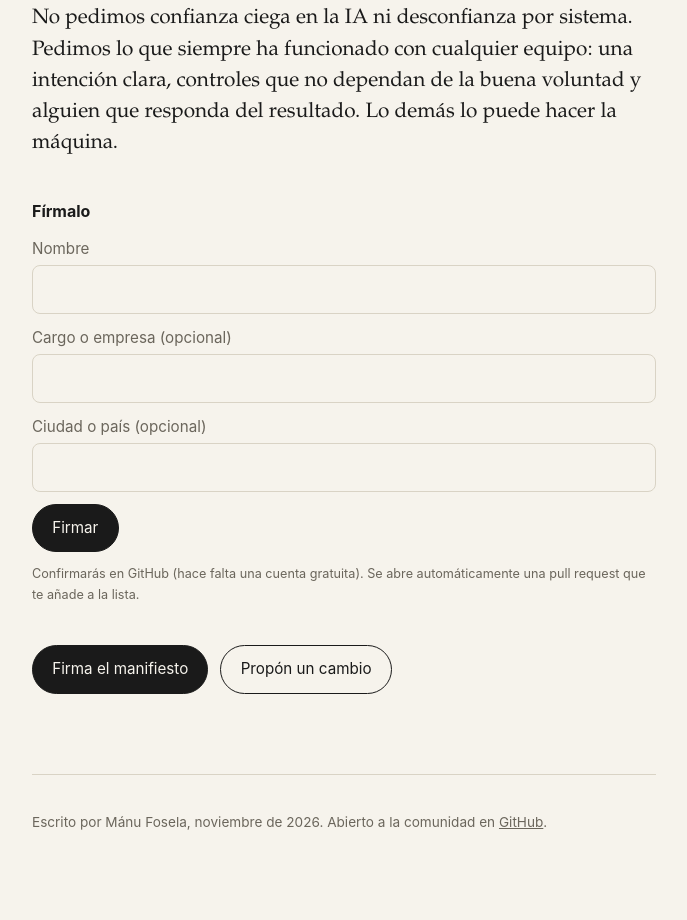
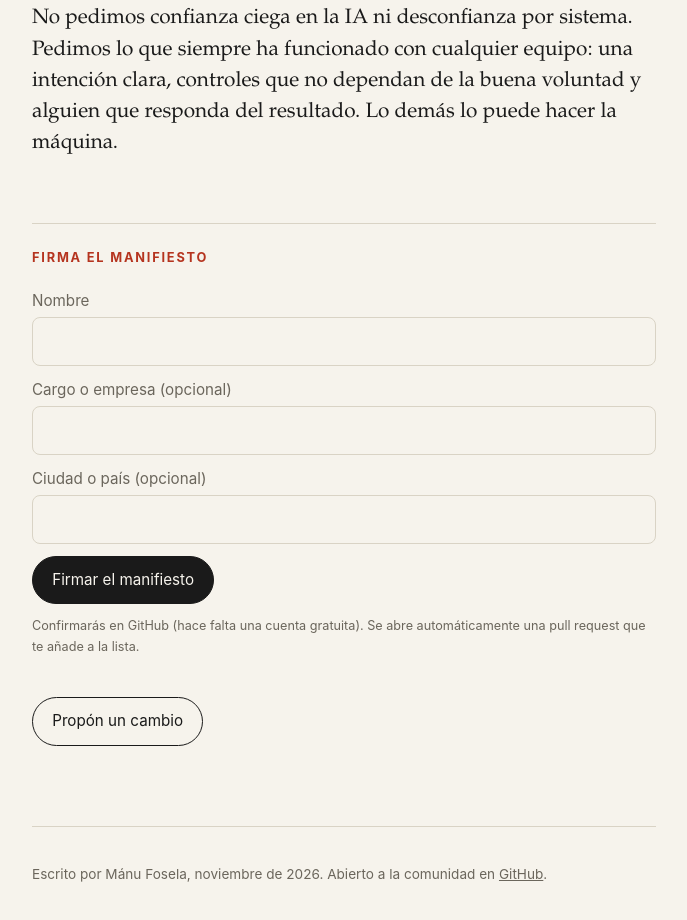
Before and after one commit to jorgecasar/theunread, a plain HTML site: page es/index.html in a window 1280 px wide. Shown: the part 2974-3894 px from the top of the page, without its empty margins (296-983 px from the left). Before the commit the page ends 3870 px from the top, so only its background shows below. Drawn offline with Linux system fonts and the light colour scheme.

Commit message:
Remove redundant sign button; use site heading style for the form

```diff
--- a/es/index.html
+++ b/es/index.html
@@ -144,7 +144,6 @@
   .lang a:hover { color: var(--accent); }
   .lang [aria-current] { color: var(--fg); font-weight: 700; }
   .sign { margin: 2.5rem 0 0; font-family: var(--sans); font-size: 0.95rem; }
-  .sign h3 { margin: 0 0 0.75rem; font-size: 1rem; }
   .sign form { display: grid; gap: 0.75rem; }
   .sign label { display: grid; gap: 0.25rem; color: var(--muted); }
   .sign input { padding: 0.7rem 0.9rem; border: 1px solid var(--rule); border-radius: 0.5rem; background: transparent; color: var(--fg); font: inherit; }
@@ -204,18 +203,17 @@
   <p class="closing">No pedimos confianza ciega en la IA ni desconfianza por sistema. Pedimos lo que siempre ha funcionado con cualquier equipo: una intención clara, controles que no dependan de la buena voluntad y alguien que responda del resultado. Lo demás lo puede hacer la máquina.</p>
 
   <section class="sign" id="sign">
-    <h3>Fírmalo</h3>
+    <h2>Firma el manifiesto</h2>
     <form action="https://github.com/manufosela/theunread/issues/new" method="get" target="_blank" rel="noopener">
       <input type="hidden" name="template" value="sign.yml">
       <label>Nombre <input name="signer_name" required maxlength="80" autocomplete="name"></label>
       <label>Cargo o empresa (opcional) <input name="role" maxlength="80" autocomplete="organization-title"></label>
       <label>Ciudad o país (opcional) <input name="city" maxlength="80" autocomplete="address-level2"></label>
-      <button type="submit">Firmar</button>
+      <button type="submit">Firmar el manifiesto</button>
       <small>Confirmarás en GitHub (hace falta una cuenta gratuita). Se abre automáticamente una pull request que te añade a la lista.</small>
     </form>
   </section>
   <div class="actions">
-    <a class="primary" href="#sign">Firma el manifiesto</a>
     <a href="https://github.com/manufosela/theunread">Propón un cambio</a>
   </div>
 
```
Also changed, not shown: index.html (+2 -4 lines).
